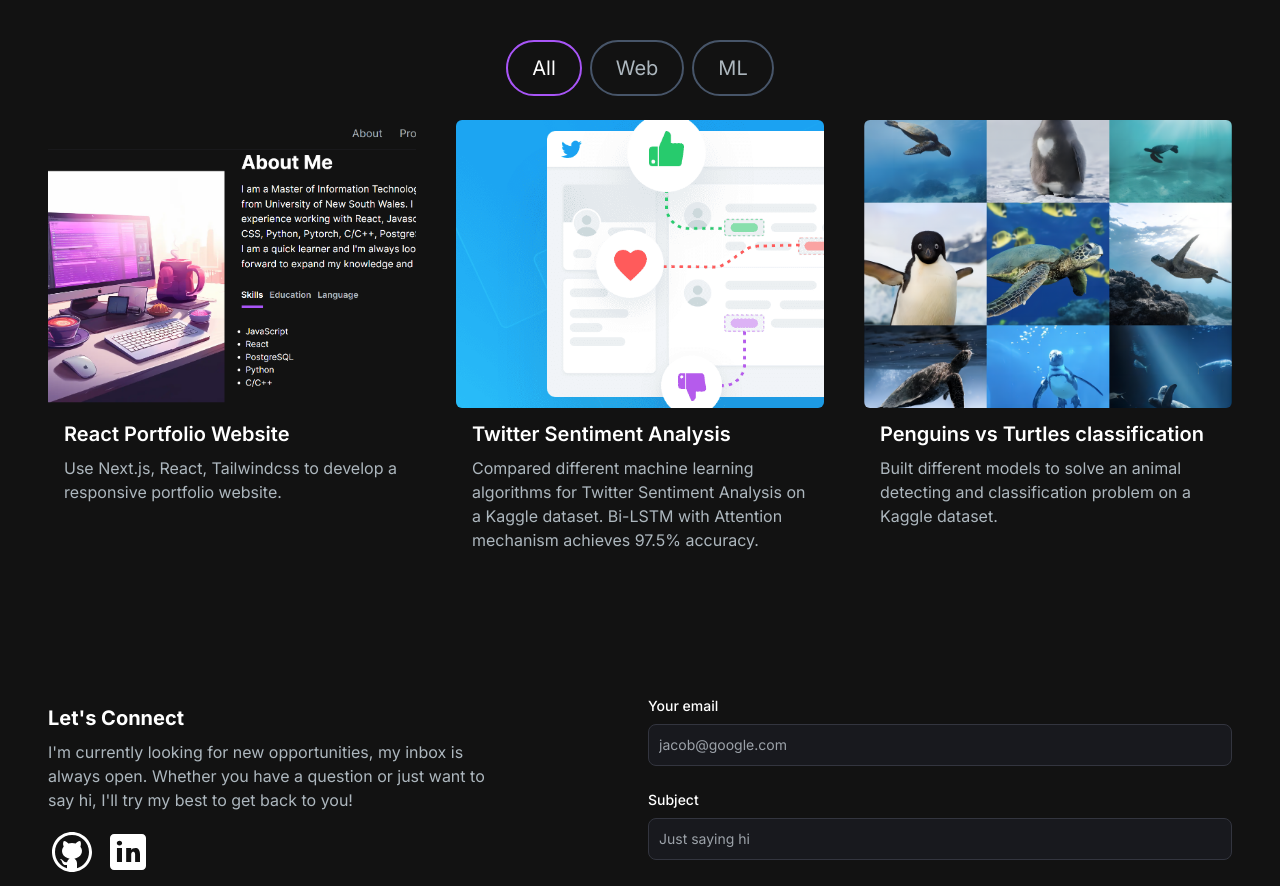
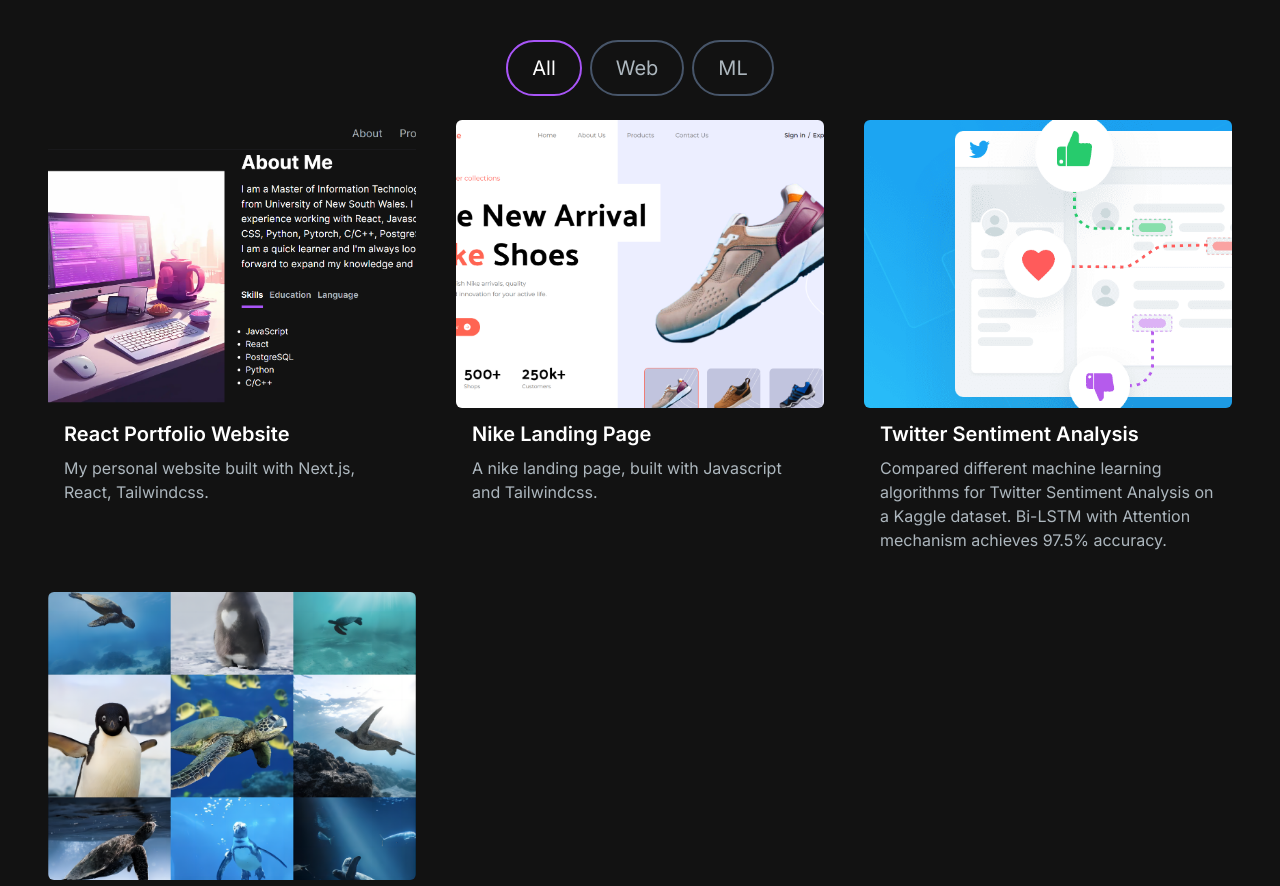
Before and after one commit to Zhengxing-Gu/PersonalCV, a Next.js app: page / in a window 1280 px wide. Shown: the part 1260-2146 px from the top of the page. Built offline with nearby package versions, Linux system fonts and the light colour scheme.

Commit message:
update nike landing page

```diff
--- a/src/app/components/EmailSection.jsx
+++ b/src/app/components/EmailSection.jsx
@@ -17,7 +17,7 @@ const EmailSection = () => {
     };
     const JSONdata = JSON.stringify(data);
     const endpoint = "/api/send";
-    console.log(data)
+    console.log(data);
     // Form the request for sending data to the server.
     const options = {
       // The method is POST because we are sending data.
@@ -30,20 +30,20 @@ const EmailSection = () => {
       body: JSONdata,
     };
 
+    setEmailSubmitted(true);
     const response = await fetch(endpoint, options);
     // console.log(response)
     const resData = await response.json();
 
     if (response.status === 200) {
       console.log("Message sent.");
-      setEmailSubmitted(true);
     }
   };
 
   return (
     <section
       id="contact"
-      className="grid md:grid-cols-2 my-12 md:my-12 py-24 gap-4 relative"
+      className="grid md:grid-cols-2 my-12 py-4 md:my-12 md:py-24 gap-4 relative"
     >
       <div className="bg-[radial-gradient(ellipse_at_center,_var(--tw-gradient-stops))] from-primary-900 to-transparent rounded-full h-80 w-80 z-0 blur-lg absolute top-3/4 -left-4 transform -translate-x-1/2 -translate-1/2"></div>
       <div className="z-10">
@@ -66,11 +66,6 @@ const EmailSection = () => {
         </div>
       </div>
       <div>
-        {emailSubmitted ? (
-          <p className="text-green-500 text-sm mt-2">
-            Email sent successfully!
-          </p>
-        ) : (
         <form className="flex flex-col" onSubmit={handleSubmit}>
           <div className="mb-6">
             <label
@@ -126,6 +121,10 @@ const EmailSection = () => {
             Send Message
           </button>
         </form>
+        {emailSubmitted && (
+          <p className="text-green-500 text-sm mt-2">
+            Email sent successfully!
+          </p>
         )}
       </div>
     </section>
--- a/src/app/components/HeroSection.jsx
+++ b/src/app/components/HeroSection.jsx
@@ -1,6 +1,5 @@
 "use client";
 import React from "react";
-import Image from "next/image";
 import { TypeAnimation } from "react-type-animation";
 import { motion } from "framer-motion";
 import Link from "next/link";
@@ -10,9 +9,9 @@ const HeroSection = () => {
     <section className="lg:py-16">
       <div className="grid grid-cols-1 sm:grid-cols-12">
         <motion.div
-          initial={{ opacity: 0, scale: 0.5 }}
-          animate={{ opacity: 1, scale: 1 }}
-          transition={{ duration: 0.5 }}
+          initial={{ opacity: 0, scale: 0.5 }} // initial state; opacity:0 means transparent
+          animate={{ opacity: 1, scale: 1 }} // animate state
+          transition={{ duration: 0.5 }} // 0.5s for transition
           className="col-span-8 place-self-center text-center sm:text-left justify-self-start"
         >
           <h2 className="text-white mb-4 text-4xl sm:text-4xl lg:text-7xl lg:leading-normal font-extrabold">
@@ -21,49 +20,26 @@ const HeroSection = () => {
             </span>
             <br></br>
             <TypeAnimation
-              sequence={[
-                "Zhengxing Gu",
-                1000,
-              ]}
+              sequence={["Zhengxing Gu", 1000]}
               wrapper="span"
               speed={35}
               repeat={1}
               cursor={false}
             />
           </h2>
-          <p className="text-[#ADB7BE] text-base sm:text-lg mb-6 lg:text-xl">
-
-          </p>
+          <p className="text-[#ADB7BE] text-base sm:text-lg mb-6 lg:text-xl"></p>
           <div>
             <Link
-              href='resume_en.pdf'
+              href="resume_en.pdf"
               target="_blank"
               className="px-1 inline-block py-1 w-full sm:w-fit rounded-full bg-gradient-to-br from-primary-500 to-secondary-500 hover:bg-slate-800 text-white mt-3"
             >
               <span className="block bg-[#121212] hover:bg-slate-800 rounded-full px-5 py-2">
-                <button>
-                  Download CV
-                </button>
+                <button>Download CV</button>
               </span>
             </Link>
           </div>
         </motion.div>
-        {/* <motion.div
-          initial={{ opacity: 0, scale: 0.5 }}
-          animate={{ opacity: 1, scale: 1 }}
-          transition={{ duration: 0.5 }}
-          className="col-span-4 place-self-center mt-4 lg:mt-0"
-        >
-          <div className="rounded-full bg-[#181818] w-[250px] h-[250px] lg:w-[400px] lg:h-[400px] relative">
-            <Image
-              src="/images/hero-image.png"
-              alt="hero image"
-              className="absolute transform -translate-x-1/2 -translate-y-1/2 top-1/2 left-1/2"
-              width={300}
-              height={300}
-            />
-          </div>
-        </motion.div> */}
       </div>
     </section>
   );
--- a/src/app/components/ProjectsSection.jsx
+++ b/src/app/components/ProjectsSection.jsx
@@ -8,7 +8,7 @@ const projectsData = [
   {
     id: 1,
     title: "React Portfolio Website",
-    description: "Use Next.js, React, Tailwindcss to develop a responsive portfolio website.",
+    description: "My personal website built with Next.js, React, Tailwindcss.",
     image: "/images/projects/personal_website.png",
     tag: ["All", "Web"],
     gitUrl: "https://github.com/Zhengxing-Gu/PersonalCV",
@@ -16,6 +16,15 @@ const projectsData = [
   },
   {
     id: 2,
+    title: "Nike Landing Page",
+    description: "A nike landing page, built with Javascript and Tailwindcss. ",
+    image: "/images/projects/nike_landing_page.png",
+    tag: ["All", "Web"],
+    gitUrl: "https://github.com/Zhengxing-Gu/nike_landing_page",
+    previewUrl: "https://nike-landing-page-five-gamma.vercel.app/",
+  },
+  {
+    id: 3,
     title: "Twitter Sentiment Analysis",
     description: "Compared different machine learning algorithms for Twitter Sentiment Analysis on a Kaggle dataset. Bi-LSTM with Attention mechanism achieves 97.5% accuracy.",
     image: "/images/projects/sentiment_analysis.png",
@@ -24,7 +33,7 @@ const projectsData = [
     previewUrl: "https://colab.research.google.com/drive/1Qb1S8UkVyYOr6TQI0vLl0eJFGs-0u7-5",
   },
   {
-    id: 3,
+    id: 4,
     title: "Penguins vs Turtles classification",
     description: "Built different models to solve an animal detecting and classification problem on a Kaggle dataset.",
     image: "/images/projects/penguins_vs_turtles.png",
--- a/src/app/layout.js
+++ b/src/app/layout.js
@@ -4,7 +4,7 @@ import { Inter } from 'next/font/google'
 const inter = Inter({ subsets: ['latin'] })
 
 export const metadata = {
-  title: 'My website',
+  title: 'Zhengxing Gu',
   description: 'Generated by create next app',
 }
 
```
Also changed, not shown: public/images/projects/nike_landing_page.png (added). Lines whose indentation alone changed are shown as unchanged.
